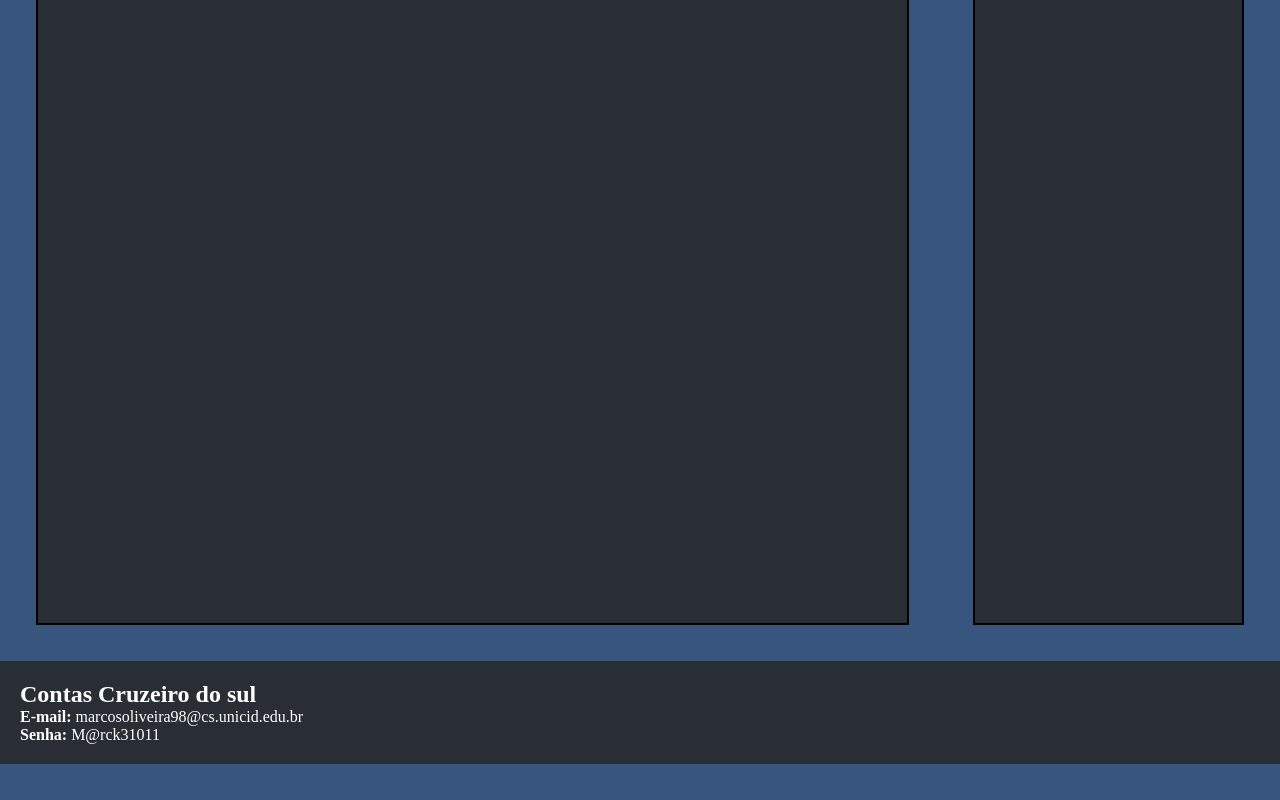
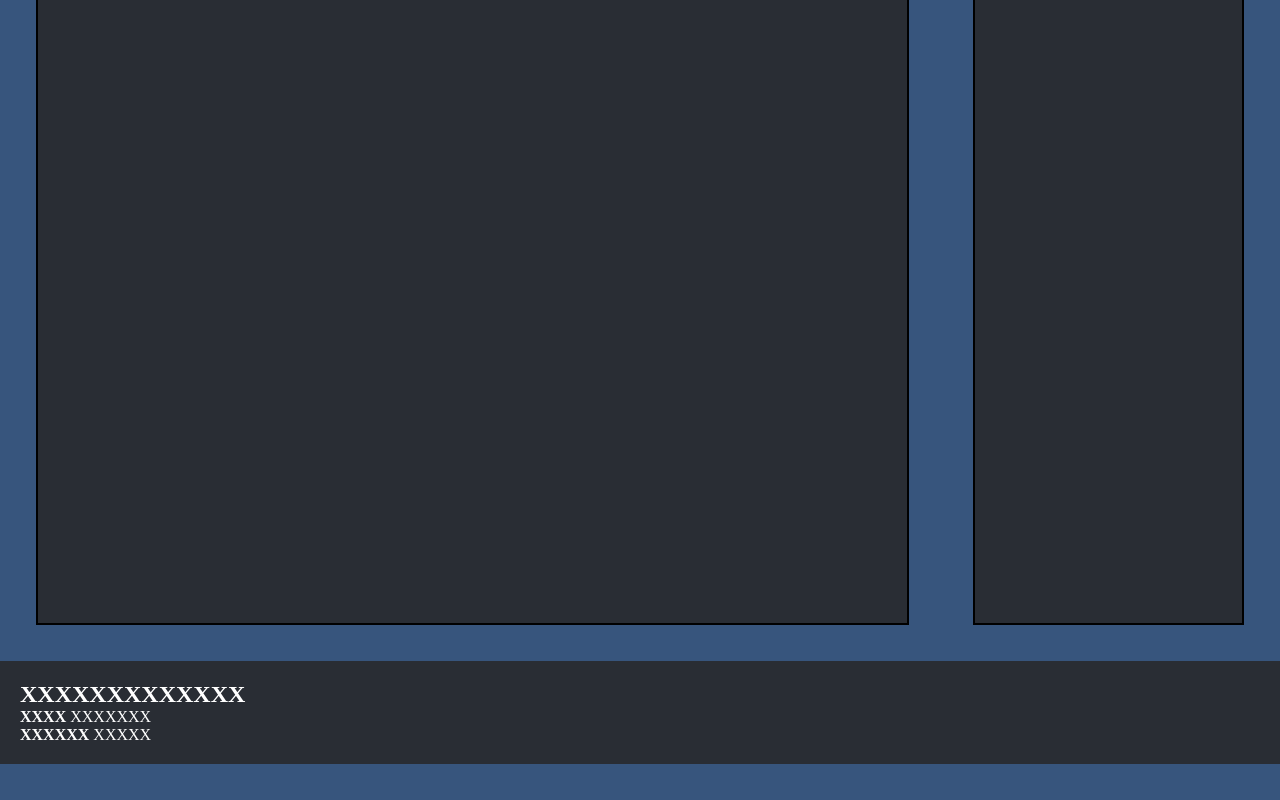
Before and after one commit to Marckesco/meusestudos, a plain HTML site: page Programação de computadores.html in a window 1280 px wide. Shown: the part 1528-2328 px from the top of the page. Drawn offline with Linux system fonts and the light colour scheme.

Commit message:
Update Programação de computadores.html

```diff
--- a/Programação de computadores.html
+++ b/Programação de computadores.html
@@ -41,9 +41,9 @@
 
 <br/>
 	<footer>
-		<strong> <h2> Contas Cruzeiro do sul </h2> </strong>
-		<p> <strong> E-mail: </strong> marcosoliveira98@cs.unicid.edu.br </p>
-		<p> <strong> Senha: </strong> M@rck31011 </p>
+		<strong> <h2> XXXXXXXXXXXXX </h2> </strong>
+		<p> <strong> XXXX </strong> XXXXXXX </p>
+		<p> <strong> XXXXXX </strong> XXXXX </p>
 	</footer>
 
 <br/><br/>
```
